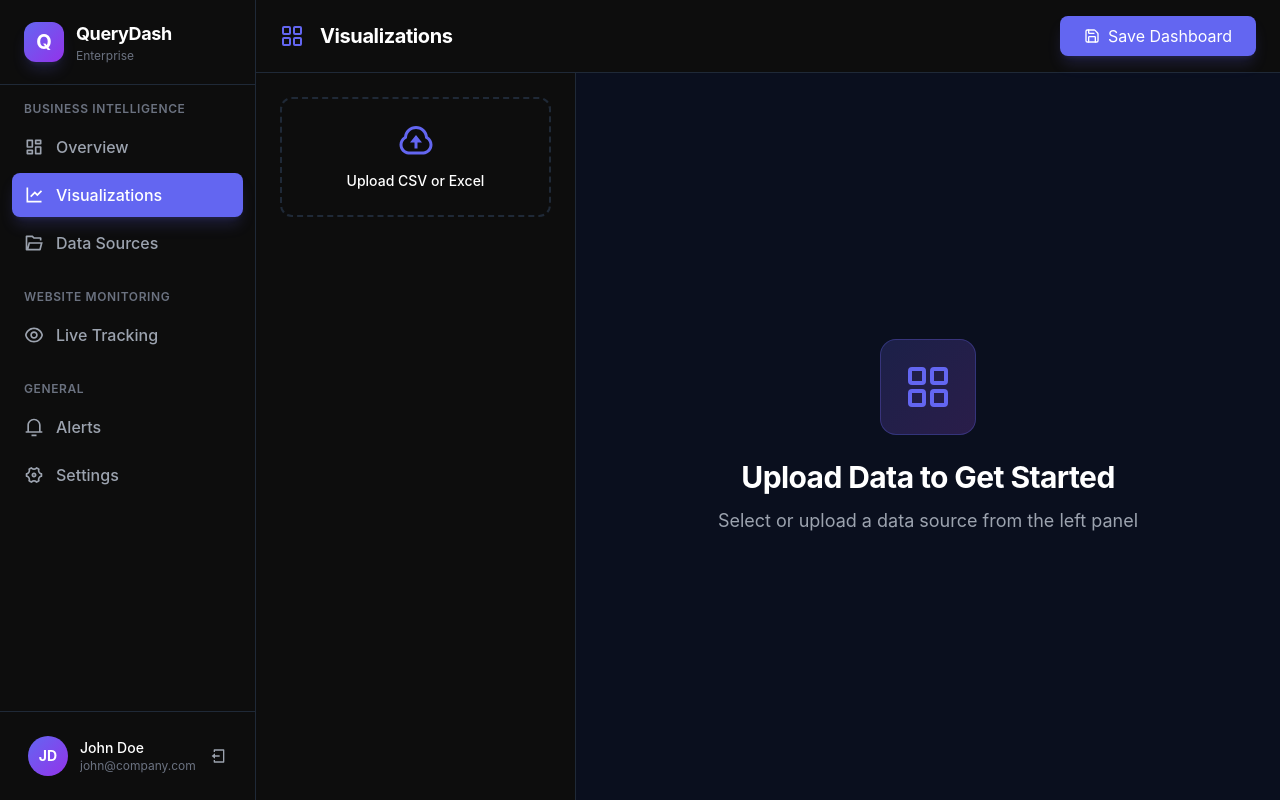
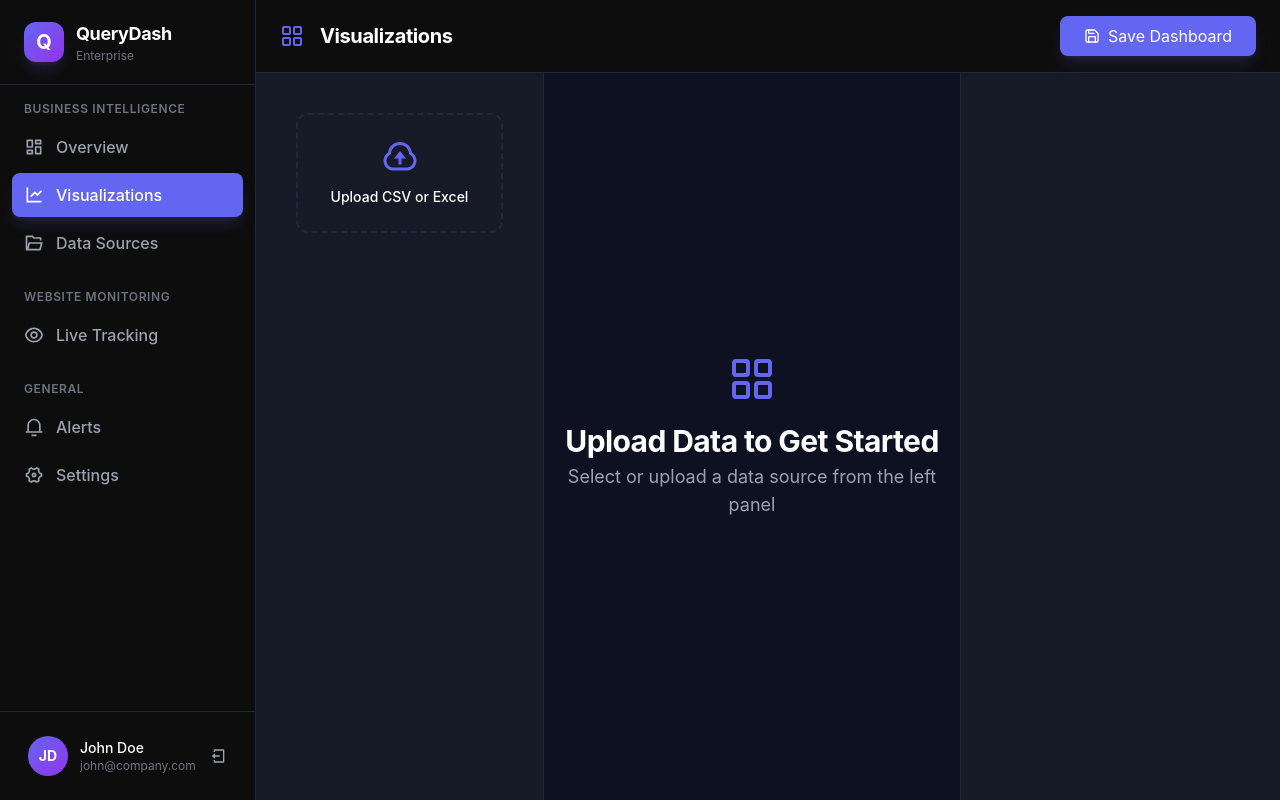
Before and after one commit to skillmates07-stack/querydash-frontend, a Next.js app: page /dashboard/visualizations in a window 1280 px wide. Built offline with nearby package versions, Linux system fonts and the light colour scheme.

Commit message:
Update page.tsx

```diff
--- a/src/app/dashboard/visualizations/page.tsx
+++ b/src/app/dashboard/visualizations/page.tsx
@@ -7,9 +7,9 @@ import DataSourceManager from '@/components/visualizations/DataSourceManager';
 import ChartTypeSelector from '@/components/visualizations/ChartTypeSelector';
 import VisualizationCard from '@/components/visualizations/VisualizationCard';
 import ConfigurationPanel from '@/components/visualizations/ConfigurationPanel';
-import { LayoutGrid, Save } from 'lucide-react';
+import { LayoutGrid, Save, SlidersHorizontal } from 'lucide-react';
+import { useState } from 'react';
 
-// DataSource interface that reflects your current data structure
 interface DataSource {
   columns: string[];
   data: Record<string, any>[];
@@ -17,7 +17,6 @@ interface DataSource {
   name?: string;
 }
 
-// Accept both undefined and null explicitly
 function getCategoryOptions(dataSource?: DataSource | null) {
   if (!dataSource) return {};
   const options: Record<string, string[]> = {};
@@ -50,7 +49,6 @@ function applyFilters(data: Row[], filters: Filters, columns: string[]): Row[] {
 
   if (filters.dateRange.start || filters.dateRange.end) {
     filtered = filtered.filter(row => {
-      // Replace 'Sale_Date' with your actual date column if different
       const dt = new Date(row['Sale_Date']);
       if (filters.dateRange.start && dt < filters.dateRange.start) return false;
       if (filters.dateRange.end && dt > filters.dateRange.end) return false;
@@ -70,16 +68,15 @@ function applyFilters(data: Row[], filters: Filters, columns: string[]): Row[] {
 export default function VisualizationsPage() {
   const { activeDataSource, visualizations } = useVisualization();
   const { filters } = useFiltering();
-
   const categoryOptions = getCategoryOptions(activeDataSource ?? undefined);
 
-  const filteredData = activeDataSource
-    ? applyFilters(activeDataSource.data, filters, activeDataSource.columns)
-    : [];
+  // For mobile sidebar toggle
+  const [drawerOpen, setDrawerOpen] = useState(false);
 
+  // Responsive grid layout: [sidebar][main][config]
   return (
-    <div className="h-screen flex flex-col bg-[#0a0f1e]">
-      {/* Toolbar */}
+    <div className="h-screen min-h-0 flex flex-col bg-[#0a0f1e]">
+      {/* Top Bar */}
       <div className="flex items-center justify-between px-6 py-4 bg-[#0d0d0d] border-b border-gray-800">
         <div className="flex items-center gap-4">
           <LayoutGrid className="w-6 h-6 text-accent" />
@@ -91,60 +88,81 @@ export default function VisualizationsPage() {
             </div>
           )}
         </div>
-        <button className="px-6 py-2 rounded-lg bg-accent text-white hover:bg-accent/90 flex items-center gap-2 shadow-lg shadow-accent/20">
+        <button className="px-6 py-2 rounded-lg bg-accent text-white hover:bg-accent/90 flex items-center gap-2 shadow-lg shadow-accent/20 transition">
           <Save className="w-4 h-4" />
           <span className="hidden sm:inline">Save Dashboard</span>
         </button>
       </div>
 
-      <div className="flex-1 flex overflow-hidden">
-        {/* Left Sidebar */}
-        <div className="w-80 bg-[#0d0d0d] border-r border-gray-800 overflow-y-auto">
+      {/* Main dashboard grid: sidebar | workspace | config */}
+      <div className="flex-1 flex min-h-0 overflow-hidden">
+        {/* Collapsible Left Drawer: upload and chart type */}
+        <div className={`fixed z-30 bg-[#161a27] border-r border-gray-800 top-0 left-0 h-full w-72 lg:relative lg:translate-x-0 transition-transform duration-300 ease-in-out
+          ${drawerOpen ? '' : '-translate-x-full'} lg:!block`}>
+          <div className="h-full flex flex-col p-4 gap-8 min-w-0">
+            <button
+              onClick={() => setDrawerOpen(false)}
+              className="lg:hidden mb-2 p-2 text-sm text-accent self-end"
+              aria-label="Close menu"
+            >
+              <SlidersHorizontal className="w-5 h-5" />
+            </button>
             <DataSourceManager />
             {activeDataSource && <ChartTypeSelector />}
           </div>
+        </div>
+        {/* Drawer Open Trigger */}
+        {!drawerOpen && (
+          <button
+            onClick={() => setDrawerOpen(true)}
+            className="lg:hidden fixed z-30 top-24 left-2 p-2 rounded-lg bg-accent text-white shadow-lg hover:bg-accent/80"
+            aria-label="Open menu"
+          >
+            <SlidersHorizontal className="w-6 h-6" />
+          </button>
+        )}
 
-        {/* Main Area */}
-        <div className="flex-1 flex flex-col">
-          {/* Filtering Panel */}
+        {/* Central Visualizations Workspace */}
+        <main className="flex-1 flex flex-col min-w-0 overflow-hidden px-1.5 bg-[#0e1121]">
+          {/* Filters Panel */}
           {activeDataSource && (
+            <div className="w-full flex-shrink-0 flex flex-row overflow-x-auto gap-3 p-3 bg-[#181c29] border-b border-accent/20 min-h-[64px]">
               <FilteringPanel
                 columns={activeDataSource.columns}
                 categoryOptions={categoryOptions}
               />
+            </div>
           )}
 
-          {/* Visualization Grid */}
-          <div className="flex-1 p-8 overflow-auto">
+          {/* Visualization Grid/Empty */}
+          <div className="flex-1 w-full overflow-auto flex items-center justify-center py-4 px-2">
             {!activeDataSource ? (
-              <div className="flex items-center justify-center h-full">
-                <div className="text-center max-w-md">
-                  <div className="w-24 h-24 mx-auto mb-6 rounded-2xl bg-gradient-to-br from-accent/20 to-purple-500/20 border border-accent/30 flex items-center justify-center">
-                    <LayoutGrid className="w-12 h-12 text-accent" />
-                  </div>
-                  <h2 className="text-3xl font-bold text-white mb-3">Upload Data to Get Started</h2>
+              <div className="text-center max-w-md mx-auto">
+                <LayoutGrid className="w-12 h-12 text-accent mx-auto mb-5" />
+                <h2 className="text-3xl font-bold text-white mb-1">Upload Data to Get Started</h2>
                 <p className="text-gray-400 text-lg">Select or upload a data source from the left panel</p>
               </div>
-              </div>
             ) : visualizations.length === 0 ? (
-              <div className="flex items-center justify-center h-full">
-                <div className="text-center max-w-md">
-                  <h2 className="text-2xl font-bold text-white mb-3">Create Your First Visualization</h2>
+              <div className="text-center max-w-md mx-auto">
+                <h2 className="text-2xl font-bold text-white mb-1">Create Your First Visualization</h2>
                 <p className="text-gray-400">Select a chart type from the left panel to begin</p>
               </div>
-              </div>
             ) : (
-              <div className="grid grid-cols-1 lg:grid-cols-2 gap-6">
+              <div className="w-full grid grid-cols-1 md:grid-cols-2 gap-8">
                 {visualizations.map((viz) => (
-                  <VisualizationCard key={viz.id} visualization={viz} data={filteredData} />
+                  <VisualizationCard key={viz.id} visualization={viz} data={applyFilters(
+                    activeDataSource.data, filters, activeDataSource.columns
+                  )} />
                 ))}
               </div>
             )}
           </div>
+        </main>
+
+        {/* Right Panel: Configuration */}
+        <div className="hidden xl:flex w-80 max-w-xs flex-shrink-0 bg-[#161a27] border-l border-gray-800 flex-col p-4">
+          <ConfigurationPanel />
         </div>
-
-        {/* Configuration Panel */}
-        <ConfigurationPanel />
       </div>
     </div>
   );
```
Lines whose indentation alone changed are shown as unchanged.
